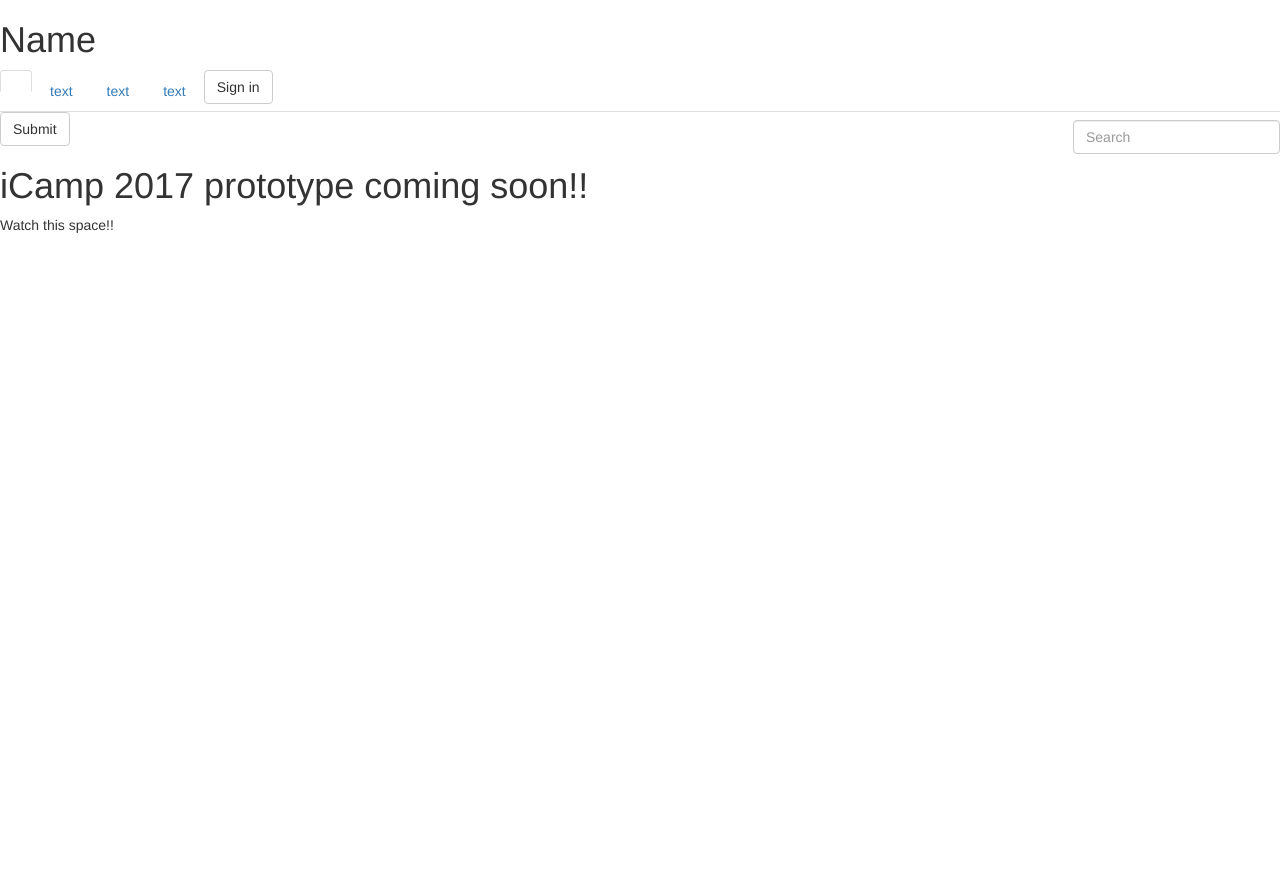
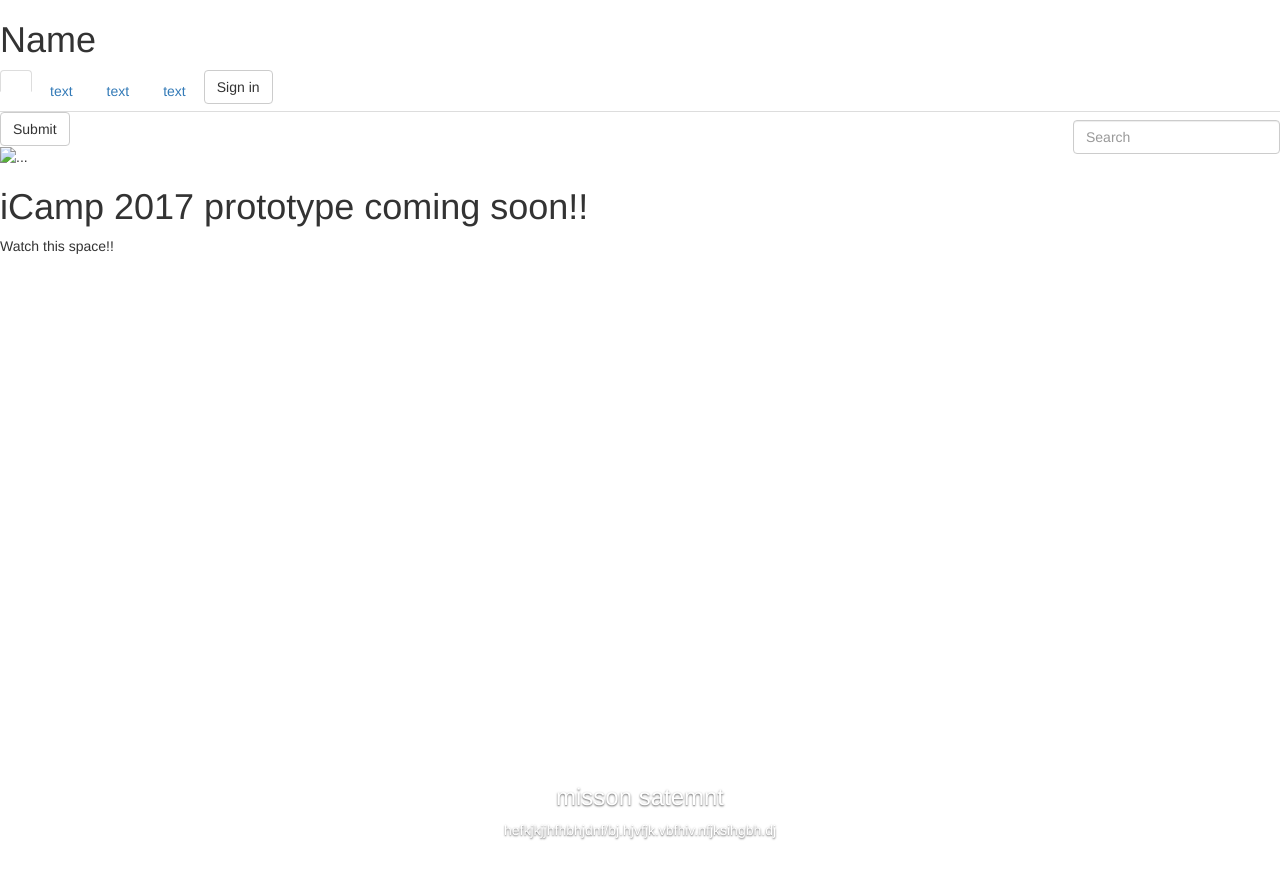
Before and after one commit to iCamp2017/iCamp2017.github.io, a Jekyll site: the page built from index.md, in a window 1280 px wide. Shown: the top 879 px of the page. Built offline with Jekyll 4.4.1, drawn with Linux system fonts in a browser that asks for light colours; nearby versions of some CDN libraries; some web fonts are replaced; library files that are not in the unit come from our copies.

Commit message:
silde img

```diff
--- a/_layouts/default.html
+++ b/_layouts/default.html
@@ -24,8 +24,14 @@
       <input type="text" class="form-control" placeholder="Search">
     </div>
 </form>
-
 </nav>
+<div class="item">
+  <img src="" alt="...">
+  <div class="carousel-caption">
+    <h3>misson satemnt</h3>
+    <p> hefkjkjjhfhbhjdnf/bj.hjvfjk.vbfhiv.nfjksihgbh.dj</p>
+  </div>
+</div>
 {{content}}
 <!-- jQuery (necessary for Bootstrap's JavaScript plugins) -->
    <script src="https://ajax.googleapis.com/ajax/libs/jquery/1.12.4/jquery.min.js"></script>
```
